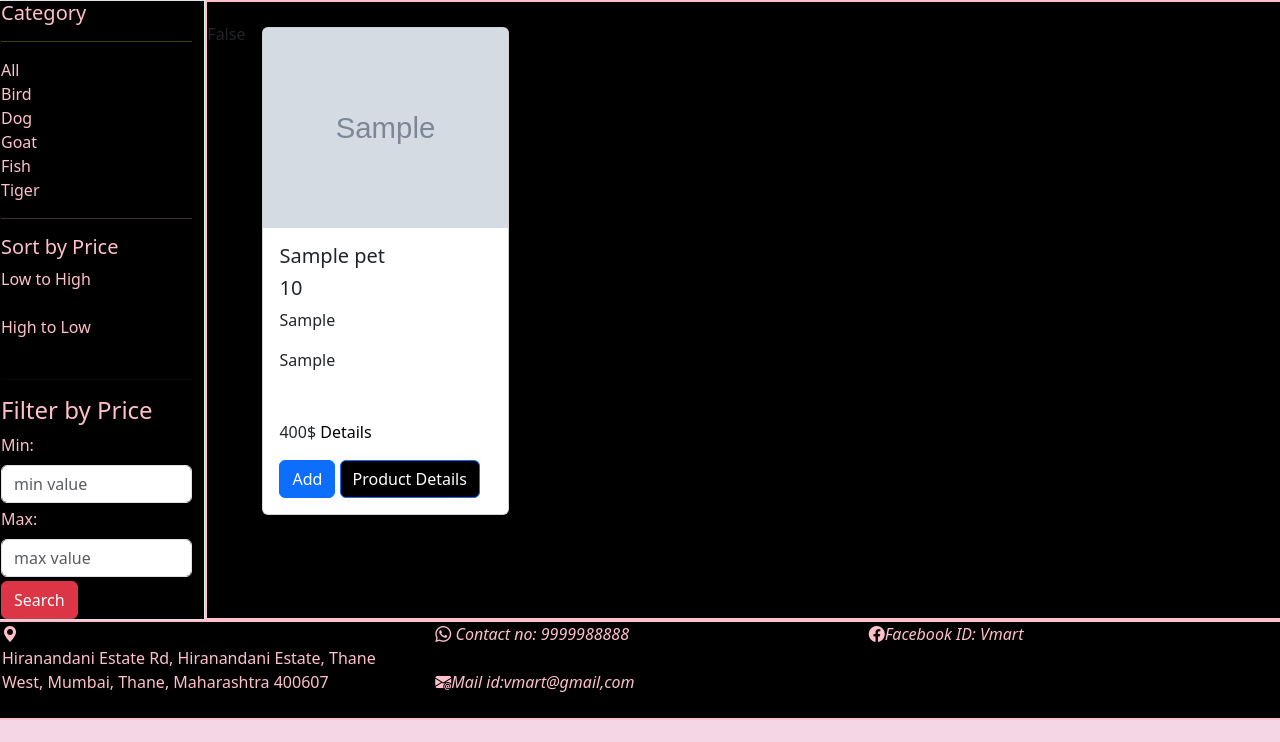
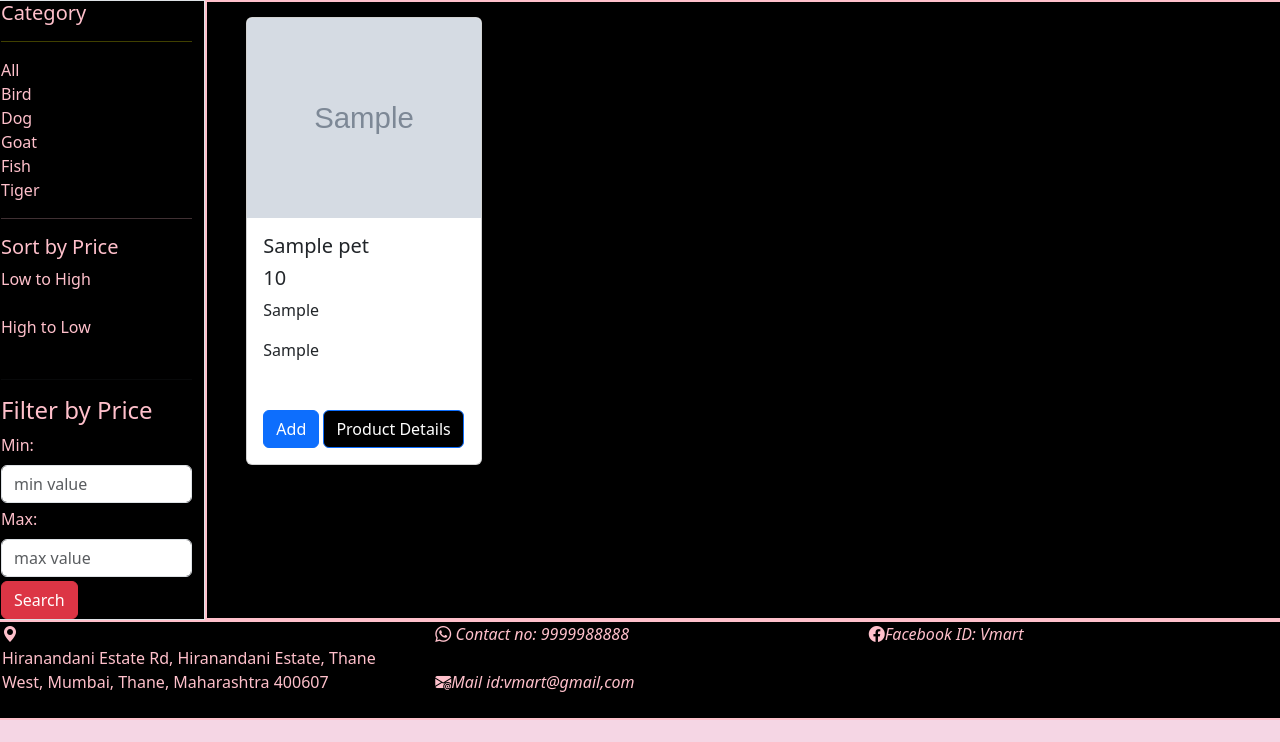
Before and after one commit to VEDU2002/petstore, a Django app: page / in a window 1280 px wide. Shown: the part 58-800 px from the top of the page. Run offline with Django 5.2, Linux system fonts and the light colour scheme; tables that the repository leaves empty hold one stand-in row (values such as "Sample post"); grey boxes marked "Sample" are stand-in pictures; some libraries are stand-ins or nearby versions.

Commit message:
index.html

```diff
--- a/templates/index.html
+++ b/templates/index.html
@@ -5,8 +5,8 @@
 {% block 'main' %}
 
 <div class="col-md-10 " style="background-color: black; border: 2px solid pink; ">
-    <div class="row" style="margin-top: 20px;">
-      {{request.user.is_authenticated }}
+    <div class="row" style="margin: 10px;">
+      <!-- {{request.user.is_authenticated }} -->
       {% for pet in pets %}
       <div class="col-md-3 ">
         <div class="card" style="width: 100%; margin: 5px;">
@@ -16,7 +16,6 @@
             <h5 class="card-title">{{pet.price}}</h5>
             <p class="card-text">{{pet.breed}} </p>
             <p class="card-text"> {{pet.type}}<br> <br> <br>
-              400$ <a href="" style="color: black;">Details</a></p>
 
             <a href='/addtocart/{{pet.id}}' class="btn btn-primary">Add</a>
             <a href="/details/{{pet.id}}" class="btn btn-primary" style="background-color: black;">Product Details</a>
```
